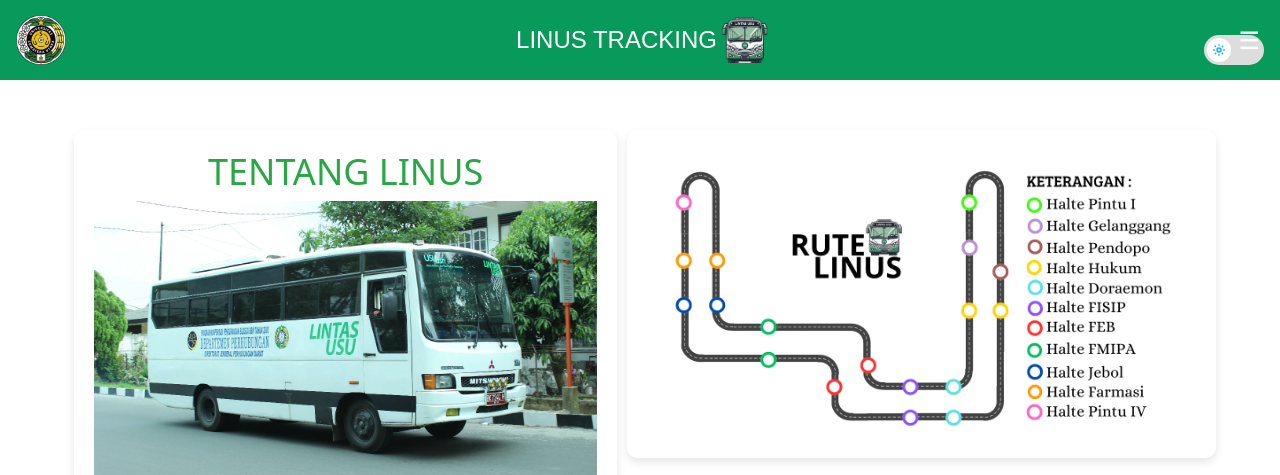
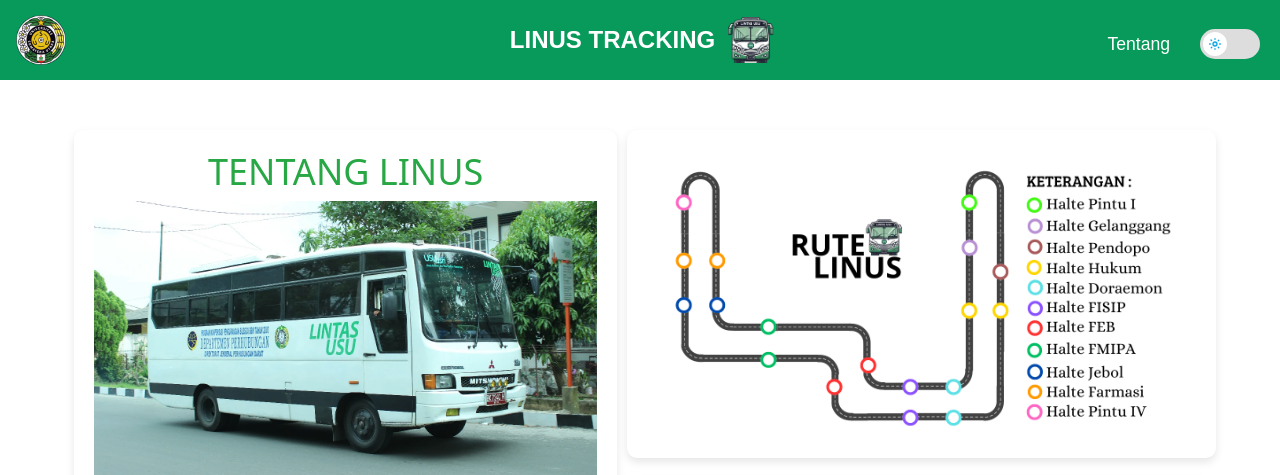
Before and after one commit to DamaiSilalahi/WEBSITE-LINUS, a PHP site: page /TL/TentangLinus.php in a window 1280 px wide. Shown: the top 475 px of the page. Run offline with PHP 8.4, Linux system fonts and the light colour scheme; some web fonts are replaced.

Commit message:
mengubah sidebar pd  header saat menggunkana laptop yang keliatan hanya darkmode dan tententang linus dan saat responsive akan masuk ke dalam sidebar

```diff
--- a/TL/TentangLinus.php
+++ b/TL/TentangLinus.php
@@ -36,6 +36,9 @@
         </div>
 
         <div class="toggle-container">
+        <div class="toggle-with-text">
+        <a href="TL/TentangLinus.php"> <span class="tentang-linus">Tentang</span></a>
+        </div>
             <input type="checkbox" id="darkModeToggle">
             <label for="darkModeToggle" class="toggle-label">
                 <div class="toggle-ball">
--- a/css/stylenav.css
+++ b/css/stylenav.css
@@ -35,6 +35,7 @@ nav {
   position: absolute;
   left: 50%;
   transform: translateX(-50%);
+
 }
 
 .center-nav a {
@@ -49,17 +50,21 @@ nav {
 
 .center-nav h1 {
   font-family: 'Arial', sans-serif;
+  font-weight: bold;
   font-size: 1.5rem;
   text-align: center;
   margin: 0;
   white-space: nowrap;
+  color: white;
+  transition: color 0.3s, transform 0.3s;
 }
+
 
 .center-nav .location-linus-btn {
   display: flex;
   align-items: center;
   padding: 0;
-    margin-left: 2px;
+  margin-left: 10px;
   background-color: transparent;
   border-radius: 0;
   transition: background-color 0.3s;
@@ -101,6 +106,10 @@ nav {
   box-shadow: 0 4px 8px rgba(0, 0, 0, 0.2);
 }
 
+@media (min-width: 768px) {
+  .hamburger { display: none; }
+}
+
 .sidebar {
   z-index: 1000;
   height: 100%;
@@ -118,8 +127,14 @@ nav {
   flex-direction: column;
   height: 100%;
   padding-bottom: 20px;
+}
 
+.sidebar.active {
+  width: 250px;
+  z-index: 2000;
+  transform: translateX(0);
 }
+
 
 .sidebar a {
   padding: 15px 30px;
@@ -147,7 +162,108 @@ nav {
   cursor: pointer;
 }
 
-  .sidebar.active {
-    width: 250px;
-    z-index: 2000;
+.toggle-container {
+  display: flex;
+  align-items: center;
+  position: absolute;
+  right: 20px;
+  top: 30%;
+  transform: translateY(-50%);
+  gap: 5px;
   }
+
+.toggle-with-text .tentang-linus {
+  margin-right: 15px;
+  padding-right: 10px;
+  color: white;
+  border-bottom: none;
+  text-decoration: none !important;
+}
+
+.toggle-with-text a {
+  text-decoration: none !important;
+  color: inherit;
+}
+
+.toggle-with-text {
+  font-family: 'Arial', sans-serif;
+  font-size: 1.1rem;
+  color: white;
+  text-decoration: none;
+  transition: color 0.3s, transform 0.3s
+  }
+
+  .toggle-with-text:hover {
+    color: #f0f0f0;
+    transform: scale(1.05);
+    }
+
+.toggle-with-text span {
+  margin-right: 10px;
+  text-decoration: none;
+}
+
+@media (min-width: 768px) {
+  .hamburger {
+      display: none;
+  }
+
+  .toggle-container {
+      display: flex;
+  }
+
+  .sidebar {
+      display: none;
+  }
+}
+
+@media (max-width: 800px) {
+  nav .toggle-container { display: none; }
+  .sidebar .toggle-container {
+    display: flex;
+    justify-content: center;
+    padding: 15px 0;
+  }
+}
+
+.center-nav h1 {
+  font-family: 'Arial', sans-serif;
+  font-weight: bold;
+  font-size: 1.5rem;
+  text-align: center;
+  margin: 0;
+  white-space: nowrap;
+  color: white;
+  transition: color 0.3s, transform 0.3s;
+}
+
+@media (max-width: 1200px) {
+  .center-nav h1 {
+    font-size: 1.4rem;
+  }
+}
+
+@media (max-width: 992px) {
+  .center-nav h1 {
+    font-size: 2rem;
+  }
+}
+
+@media (max-width: 768px) {
+  .center-nav h1 {
+    font-size: 1.5rem;
+  }
+}
+
+@media (max-width: 480px) {
+  .center-nav h1 {
+    font-size: 1.3rem;
+  }
+}
+
+@media (min-width: 800px) {
+  .toggle-container {
+    display: flex;
+    align-items: center;
+  }
+}
--- a/index.php
+++ b/index.php
@@ -37,6 +37,9 @@
         </div>
 
         <div class="toggle-container">
+        <div class="toggle-with-text">
+        <a href="TL/TentangLinus.php"> <span class="tentang-linus">Tentang</span></a>
+        </div>
             <input type="checkbox" id="darkModeToggle">
             <label for="darkModeToggle" class="toggle-label">
                 <div class="toggle-ball">
```
Lines whose indentation alone changed are shown as unchanged.
